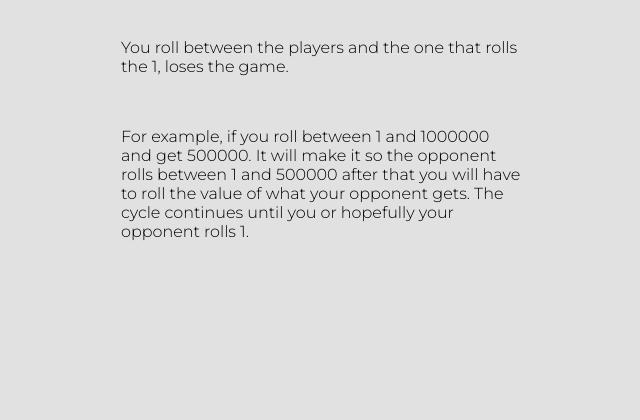
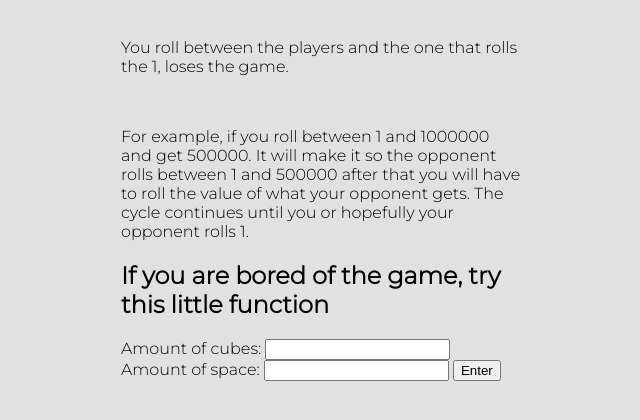
Before and after one commit to DanielssonThomas/Elephant-task-1, a PHP site: page /about.php in a window 1280 px wide. Shown: the part 365-785 px from the top of the page, without its empty margins (319-959 px from the left). Run offline with PHP 8.4, Linux system fonts and the light colour scheme.

Commit message:
Added forms and created function file
Made a form on about page
Created functions file where ill move functions

```diff
--- a/about.php
+++ b/about.php
@@ -1,3 +1,7 @@
+<?php
+
+?>
+
 <!DOCTYPE html>
 <html lang="en">
 
@@ -33,6 +37,23 @@
                     you will have to roll the value of what your opponent gets. The cycle continues until you or hopefully your opponent rolls 1.
                 </p>
             </div>
+            <div class="bored-game">
+                <h2>If you are bored of the game, try this little function</h2>
+                <div>
+                    <form action="" method="POST">
+                        <label for="cubeAmount">Amount of cubes:</label>
+                        <input type="text" name="cubeAmount" required>
+                        <br>
+                        <label for="cubeRotateAmount">Amount of space: </label>
+                        <input type="text" name="cubeRotateAmount" required>
+                        <button type="submit">Enter</button>
+                    </form>
+
+                    <div class="bored-game-container">
+
+                    </div>
+                </div>
+            </div>
         </section>
     </main>
 
```
Also changed, not shown: functions.php (added, +21 -0 lines).
